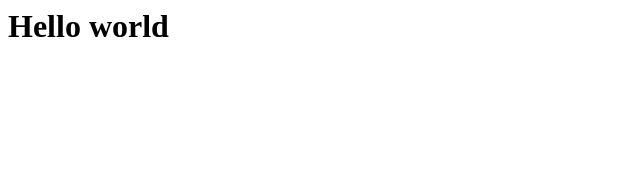
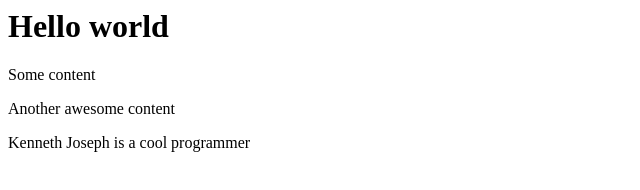
Before and after one commit to jdotcole233/taskManager, a plain HTML site: page index.html in a window 1280 px wide. Shown: the whole page, without its empty margins (0-640 px from the left). Drawn offline with Linux system fonts and the light colour scheme.

Commit message:
First Commit

```diff
--- a/index.html
+++ b/index.html
@@ -1,8 +1,11 @@
 <html>
   <head>
-    <title>Jamal</title>
+    <title>New title</title>
   </head>
   <body>
     <h1>Hello world</h1>
+    <p>Some content</p>
+    <p>Another awesome content</p>
+    <span>Kenneth Joseph is a cool programmer</span>
   </body>
 </html>
--- a/index.js
+++ b/index.js
@@ -1 +1,4 @@
 console.log("Hello world")
+
+const name = "Cole Baidoo"
+console.log("Howdy ", name)
--- /dev/null
+++ b/styles.css
@@ -0,0 +1,4 @@
+*
+{
+  font-size: 20px;
+}
```
